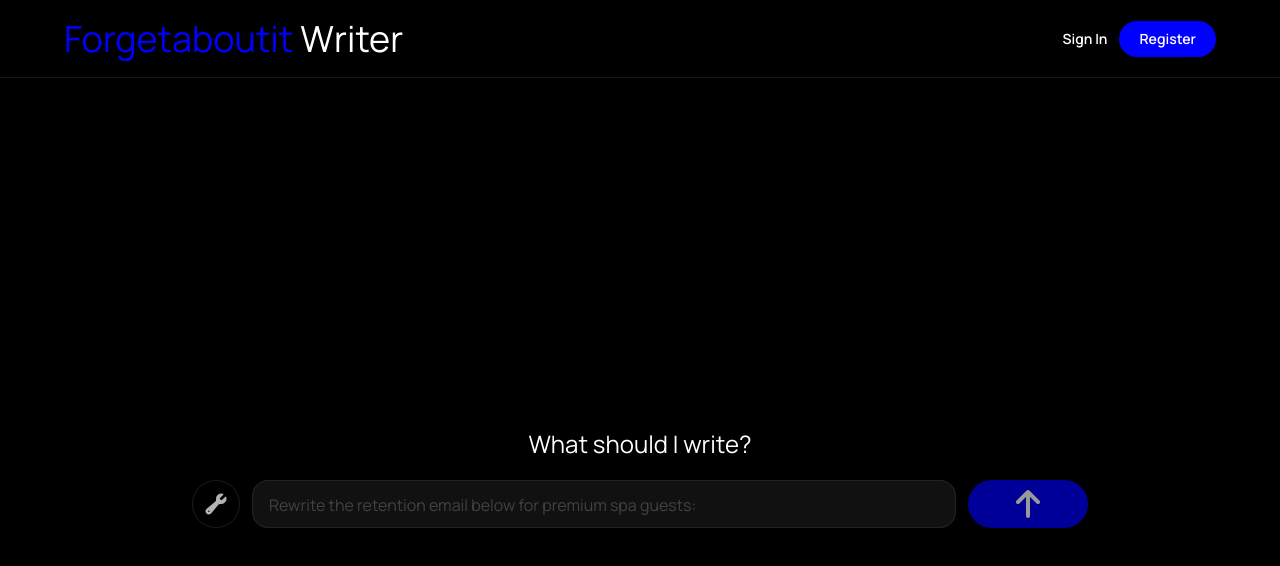
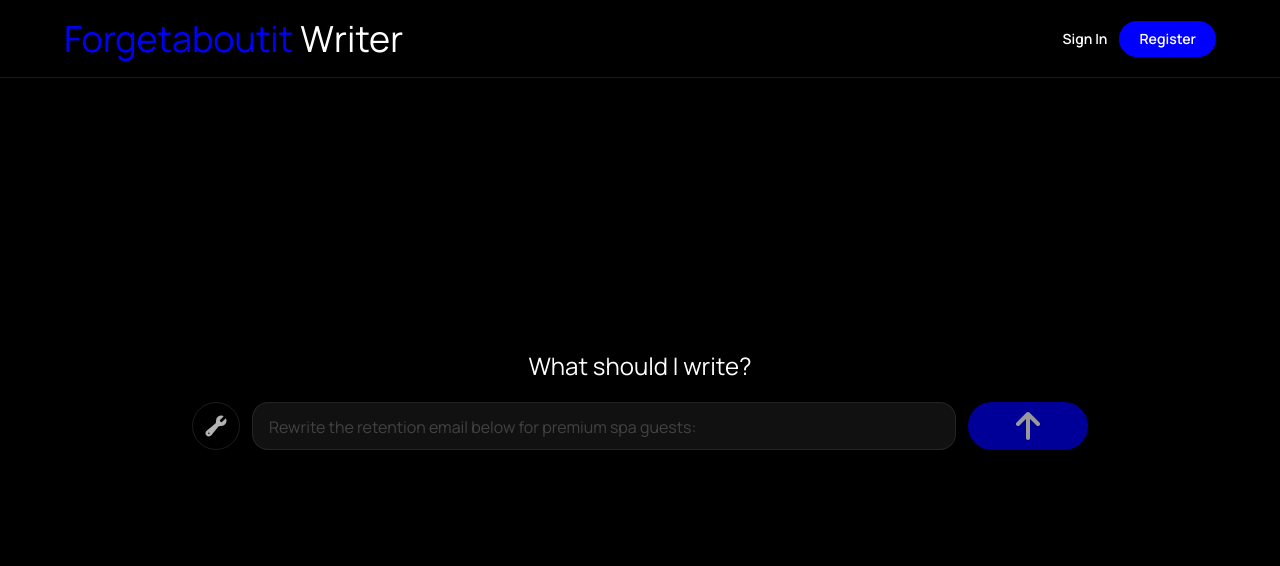
Before and after one commit to dannymeese/fai-writer, a Next.js app: page / in a window 1280 px wide. Shown: the top 566 px of the page. Built offline with nearby package versions, Linux system fonts and the light colour scheme; no server answers.

Commit message:
Fix pre-submit viewport centering

```diff
--- a/src/components/panels/WriterWorkspace.tsx
+++ b/src/components/panels/WriterWorkspace.tsx
@@ -256,13 +256,13 @@ export default function WriterWorkspace({ user, initialOutputs, isGuest = false
 
   if (!hasOutputs) {
     return (
-      <div className="relative flex min-h-screen flex-col overflow-hidden bg-brand-background text-brand-text">
+      <div className="fixed inset-0 flex flex-col overflow-hidden bg-brand-background text-brand-text">
         {!isGuest && (
           <div className="absolute right-6 top-6 z-10">
             <SignOutButton />
           </div>
         )}
-        <div className="flex flex-1 items-center justify-center px-4" style={{ minHeight: "calc(100vh - 140px)" }}>
+        <div className="flex flex-1 items-center justify-center px-4">
           <div className="flex w-full max-w-4xl flex-col items-center gap-5 text-white">
             <p className="text-2xl font-normal">What should I write?</p>
             <ComposeBar
```
